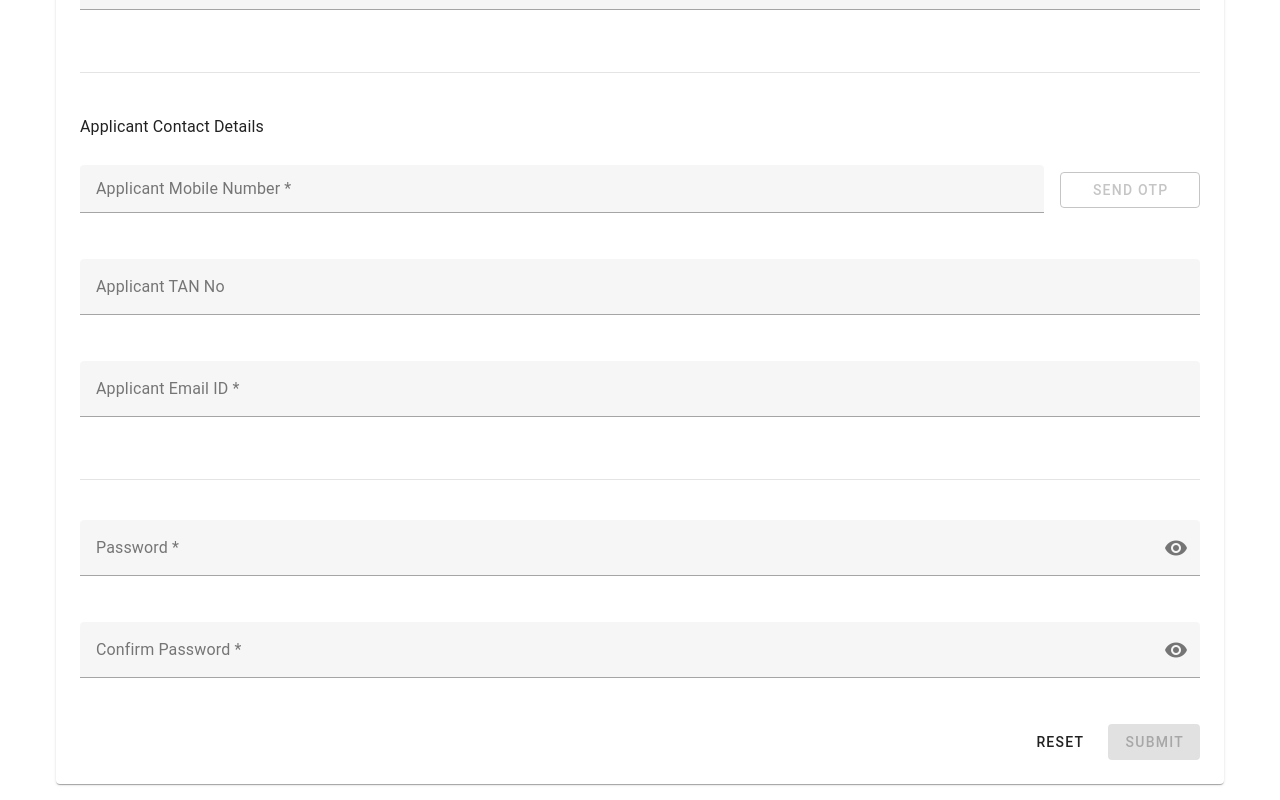
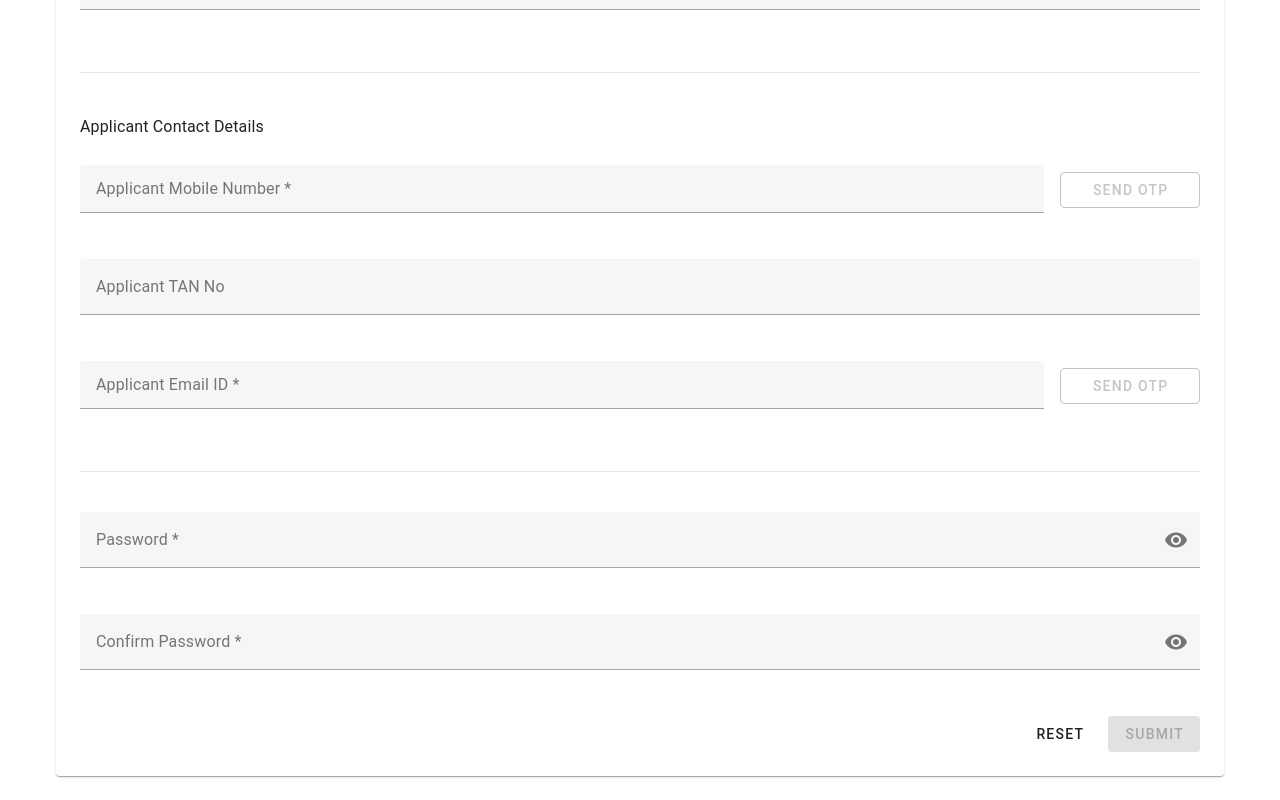
Before and after one commit to tanmaybug/nocapp, a Vue app in the folder frontend/: page /registration in a window 1280 px wide. Shown: the part 2828-3628 px from the top of the page. Built offline with nearby package versions, Linux system fonts and the light colour scheme; no server answers.

Commit message:
fix: OTP module

```diff
--- a/frontend/src/components/OTPInput.vue
+++ b/frontend/src/components/OTPInput.vue
@@ -40,12 +40,12 @@ type ValidationRule = (value: string) => true | string
 type SendOtpHandler = (payload: { userInput: string }) => Promise<any>
 type VerifyOtpHandler = (payload: { userInput: string, otp: string }) => Promise<any>
 
-const userInputValue = ref('')
 const userInputError = ref('')
 const sending = ref(false)
 const showOTPDialog = ref(false)
 const otpError = ref(false)
-const otpValue = ref('')
+const userInputValue = defineModel('userInputValue', { type: String })
+const otpValue = defineModel('otpValue', { type: Number })
 const isVerified = defineModel('isVerified', { type: Boolean, default: false })
 
 const props = withDefaults(defineProps<{
--- a/frontend/src/components/RegistrationForm.vue
+++ b/frontend/src/components/RegistrationForm.vue
@@ -103,13 +103,13 @@
             </v-col>
 
             <v-col cols="12">
-              <OTPInput user-input-label="Applicant Mobile Number *" user-input-type="tel" :user-input-rules="[requiredRule, mobileRule]" :send-otp="sendOtp" :verify-otp="verifyOtp" v-model:is-verified="applicantOtpVerified" />
+              <OTPInput user-input-label="Applicant Mobile Number *" user-input-type="tel" :user-input-rules="[requiredRule, mobileRule]" :send-otp="sendOtp" :verify-otp="verifyOtp" v-model:is-verified="applicantMobileNoOtpVerified" v-model:user-input-value="form.applicantMobileNo" v-model:otp-value="form.applicantMobileNoOTP" />
             </v-col>
             <v-col cols="12">
               <v-text-field v-model="form.applicantTanNo" label="Applicant TAN No" :rules="[alphanumericRule(10)]" maxlength="10" />
             </v-col>
             <v-col cols="12">
-              <v-text-field v-model="form.applicantEmailId" label="Applicant Email ID *" :rules="[requiredRule, emailRule]" type="email" />
+              <OTPInput user-input-label="Applicant Email ID *" user-input-type="email" :user-input-rules="[requiredRule, emailRule]" :send-otp="sendOtp" :verify-otp="verifyOtp" v-model:is-verified="applicantEmailIdOtpVerified" v-model:user-input-value="form.applicantEmailId" v-model:otp-value="form.applicantEmailIdOTP" />
             </v-col>
 
             <v-col cols="12">
@@ -261,8 +261,9 @@ const showConfirmPassword = ref(false)
 const confirmPasswordRule = makeMatchRule(() => form.value.password, 'Passwords do not match')
 
 // OTP
-const applicantOtpVerified = ref(false)
-const allOTPVerified = computed(() => applicantOtpVerified.value)
+const applicantMobileNoOtpVerified = ref(false)
+const applicantEmailIdOtpVerified = ref(false)
+const allOTPVerified = computed(() => applicantMobileNoOtpVerified.value && applicantEmailIdOtpVerified.value)
 
 // Form Submission
 async function onSubmit() {
@@ -275,7 +276,8 @@ async function onSubmit() {
 }
 function onReset() {
   store.resetForm()
-  applicantOtpVerified.value = false
+  applicantMobileNoOtpVerified.value = false
+  applicantEmailIdOtpVerified.value = false
 }
 
 onMounted(async () => {
```
Also changed, not shown: 1 other file (tests, documents, lock files or other folders).
